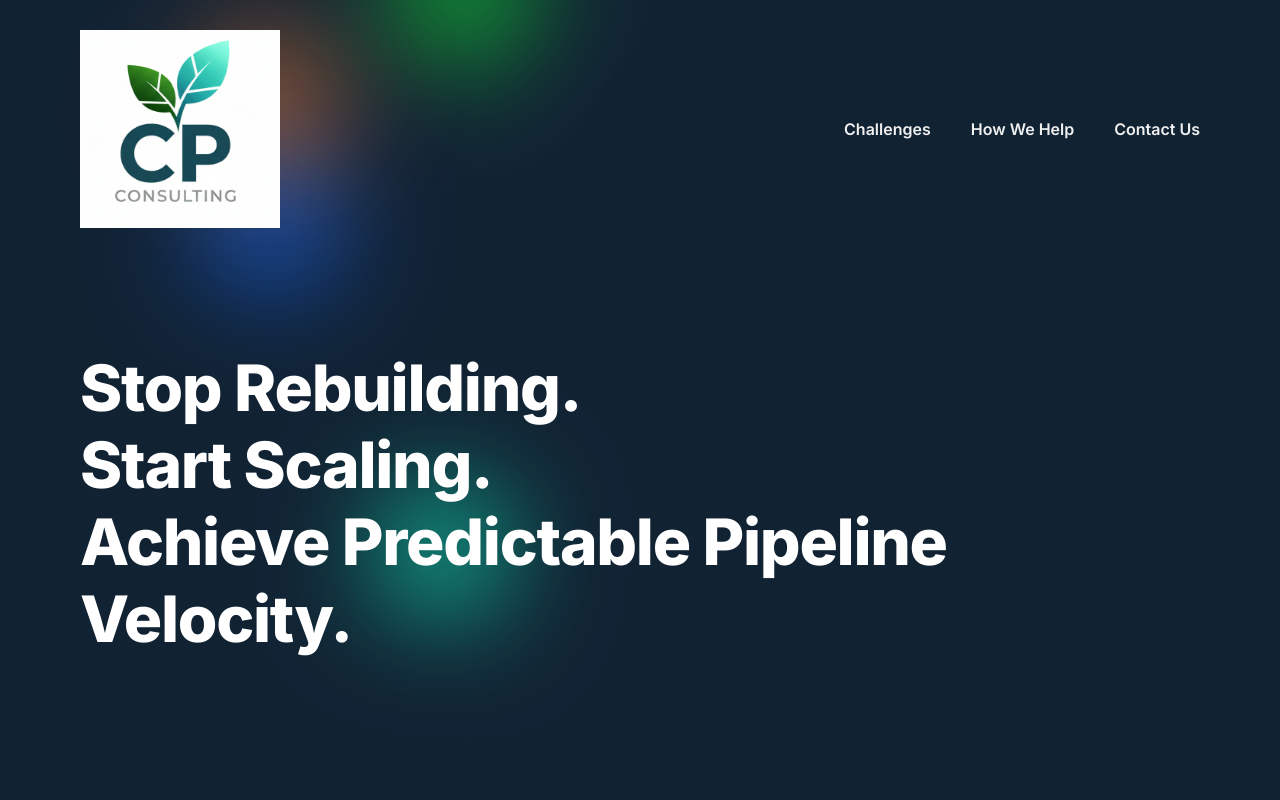
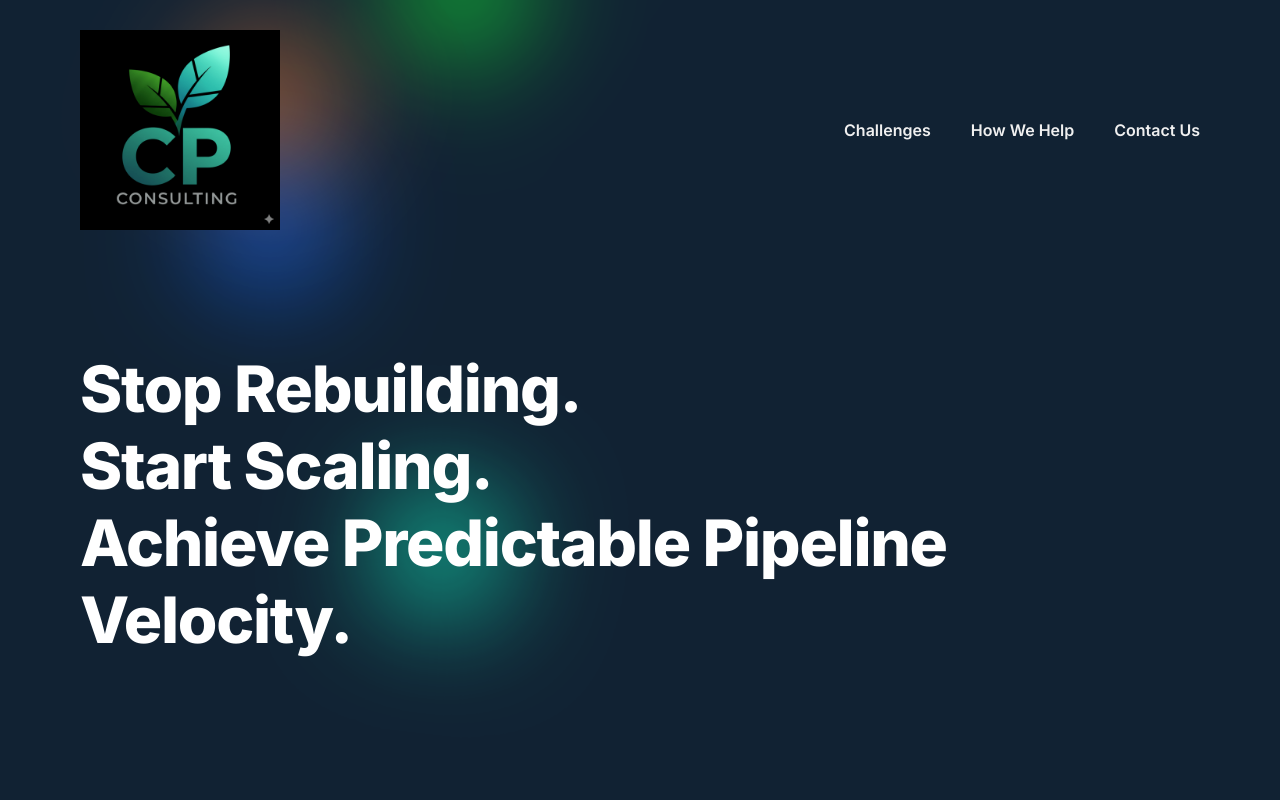
Before and after one commit to kasyapamalladi/clarity-point, a plain HTML site: page index.html in a window 1280 px wide. Shown: the top 800 px of the page. Drawn offline with Linux system fonts and the light colour scheme; a script that the page names is missing.

Commit message:
Update index.html

```diff
--- a/index.html
+++ b/index.html
@@ -13,7 +13,7 @@
     <section id="top" class="hero-section">
         <div class="container">
             <header>
-                <img src="Final Logo.png" alt="CP Consulting" class="logo">
+                <img src="Final Logo - Clarity Point Consulting.png" alt="CP Consulting" class="logo">
                 <nav id="main-nav">
                     <a href="#challenges">Challenges</a>
                     <a href="#how-we-help">How We Help</a>
```
